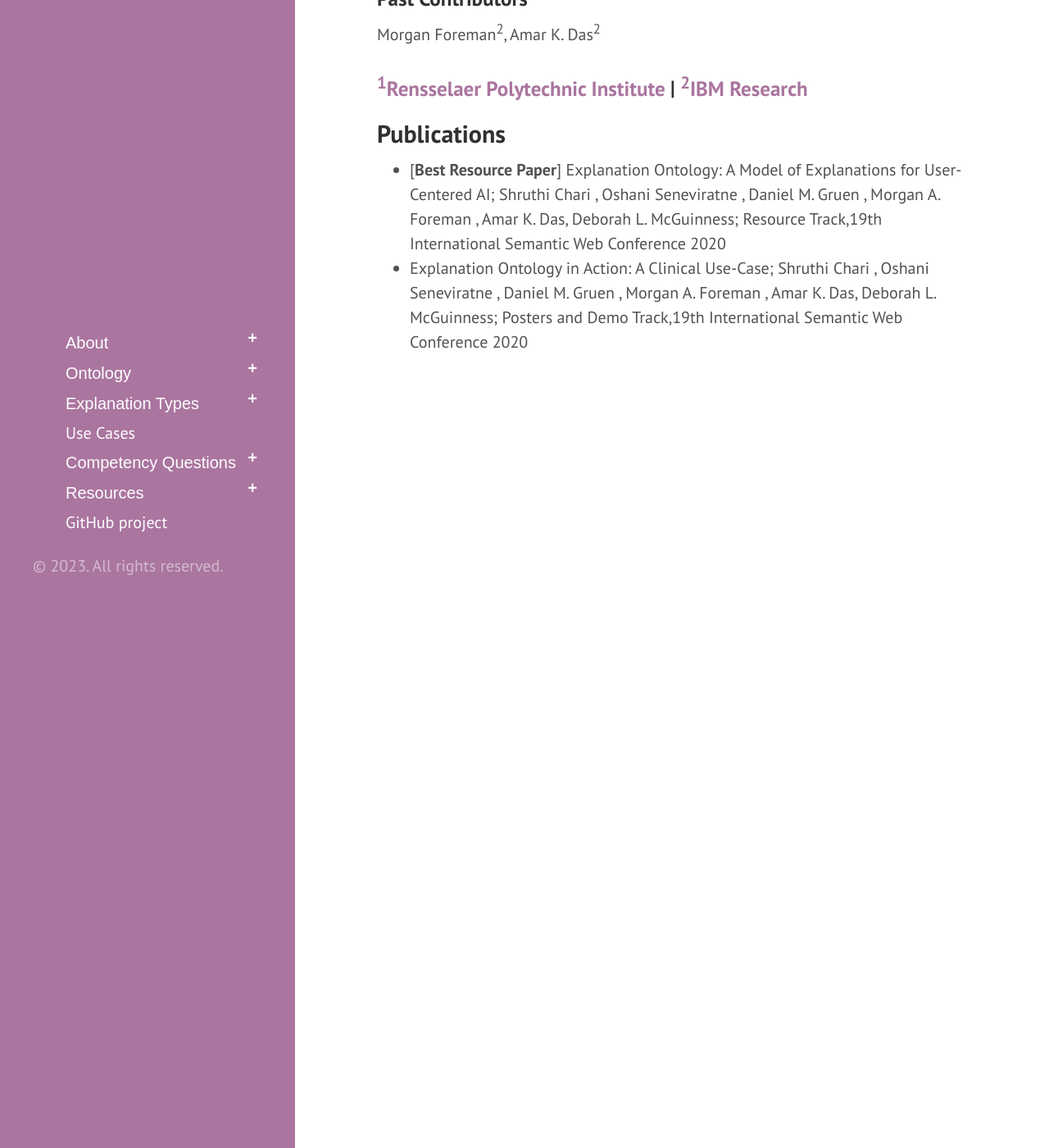
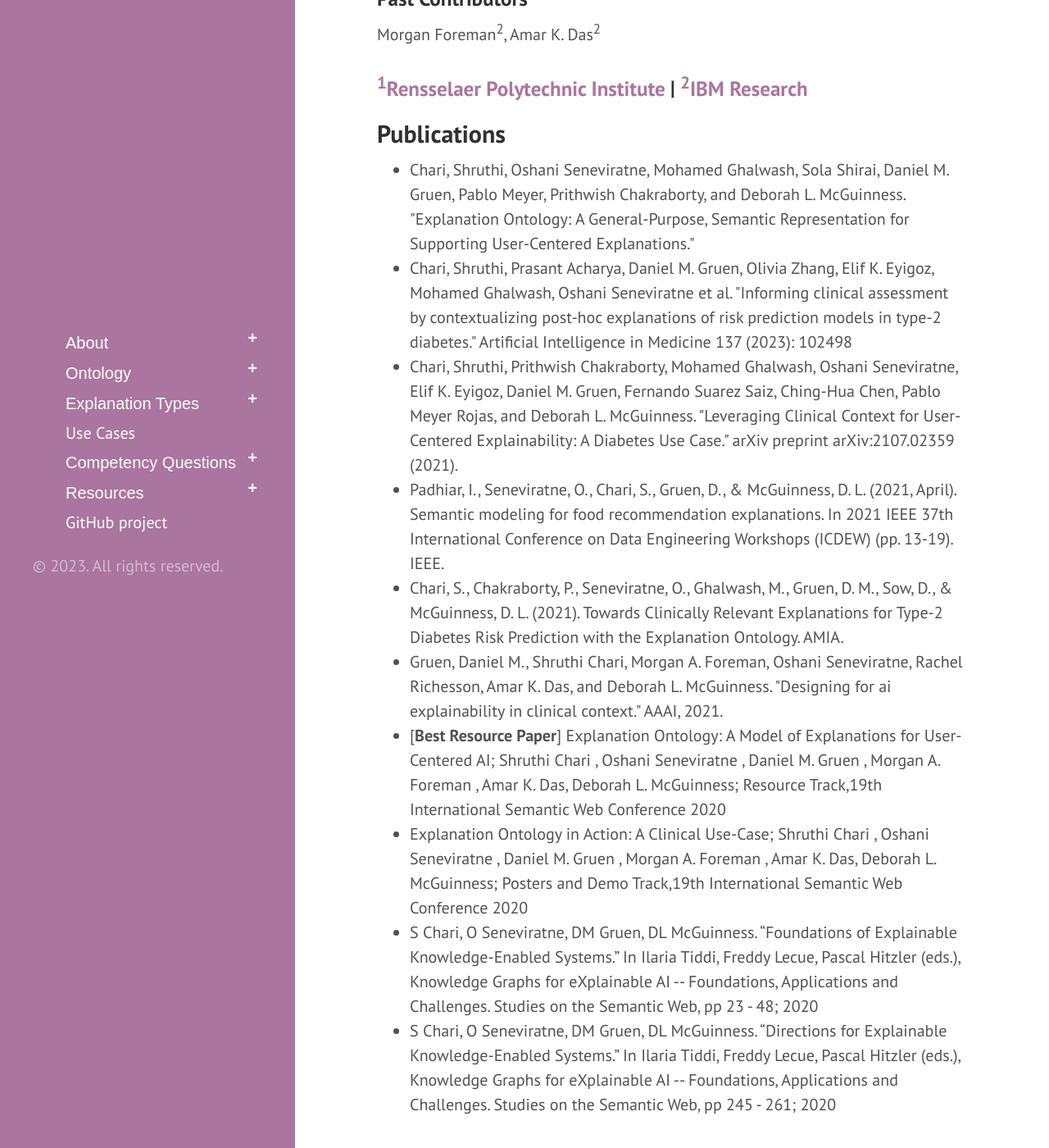
Before and after one commit to tetherless-world/explanation-ontology, a Jekyll site: the page built from index.md, in a window 1280 px wide and 1400 px high, scrolled down 2504 px. Shown: the whole window at 82% size. Built offline with Jekyll 4.4.1, drawn with Linux system fonts in a browser that asks for light colours; our own code applies the rules of GitHub Pages for plain Markdown files; Markdown is read by kramdown in place of the engine named in the settings.

Commit message:
Update index.md

```diff
--- a/index.md
+++ b/index.md
@@ -112,8 +112,16 @@ title: Explanation Ontology: A General-Purpose, Semantic Representation for Supp
 <content>
   <h2>Publications</h2>
   <ul>
+    <li>Chari, Shruthi, Oshani Seneviratne, Mohamed Ghalwash, Sola Shirai, Daniel M. Gruen, Pablo Meyer, Prithwish Chakraborty, and Deborah L. McGuinness. "Explanation Ontology: A General-Purpose, Semantic Representation for Supporting User-Centered Explanations."</li>
+    <li>Chari, Shruthi, Prasant Acharya, Daniel M. Gruen, Olivia Zhang, Elif K. Eyigoz, Mohamed Ghalwash, Oshani Seneviratne et al. "Informing clinical assessment by contextualizing post-hoc explanations of risk prediction models in type-2 diabetes." Artificial Intelligence in Medicine 137 (2023): 102498</li>
+    <li>Chari, Shruthi, Prithwish Chakraborty, Mohamed Ghalwash, Oshani Seneviratne, Elif K. Eyigoz, Daniel M. Gruen, Fernando Suarez Saiz, Ching-Hua Chen, Pablo Meyer Rojas, and Deborah L. McGuinness. "Leveraging Clinical Context for User-Centered Explainability: A Diabetes Use Case." arXiv preprint arXiv:2107.02359 (2021).</li>
+    <li>Padhiar, I., Seneviratne, O., Chari, S., Gruen, D., & McGuinness, D. L. (2021, April). Semantic modeling for food recommendation explanations. In 2021 IEEE 37th International Conference on Data Engineering Workshops (ICDEW) (pp. 13-19). IEEE.</li>
+    <li>Chari, S., Chakraborty, P., Seneviratne, O., Ghalwash, M., Gruen, D. M., Sow, D., & McGuinness, D. L. (2021). Towards Clinically Relevant Explanations for Type-2 Diabetes Risk Prediction with the Explanation Ontology. AMIA.</li>
+    <li>Gruen, Daniel M., Shruthi Chari, Morgan A. Foreman, Oshani Seneviratne, Rachel Richesson, Amar K. Das, and Deborah L. McGuinness. "Designing for ai explainability in clinical context." AAAI, 2021.</li>
     <li>[<b>Best Resource Paper</b>] Explanation Ontology: A Model of Explanations for User-Centered AI; Shruthi Chari , Oshani Seneviratne , Daniel M. Gruen ,  Morgan A. Foreman , Amar K. Das, Deborah L. McGuinness; Resource Track,19th International Semantic Web Conference 2020</li>
     <li>Explanation Ontology in Action: A Clinical Use-Case; Shruthi Chari , Oshani Seneviratne , Daniel M. Gruen ,  Morgan A. Foreman , Amar K. Das, Deborah L. McGuinness; Posters and Demo Track,19th International Semantic Web Conference 2020</li>
+    <li>S Chari, O Seneviratne, DM Gruen, DL McGuinness. “Foundations of Explainable Knowledge-Enabled Systems.” In Ilaria Tiddi, Freddy Lecue, Pascal Hitzler (eds.), Knowledge Graphs for eXplainable AI -- Foundations, Applications and Challenges. Studies on the Semantic Web, pp 23 - 48; 2020</li>
+<li>S Chari, O Seneviratne, DM Gruen, DL McGuinness. “Directions for Explainable Knowledge-Enabled Systems.” In Ilaria Tiddi, Freddy Lecue, Pascal Hitzler (eds.), Knowledge Graphs for eXplainable AI -- Foundations, Applications and Challenges. Studies on the Semantic Web, pp 245 - 261; 2020</li>
   </ul>
   </content>
 <!--
```
